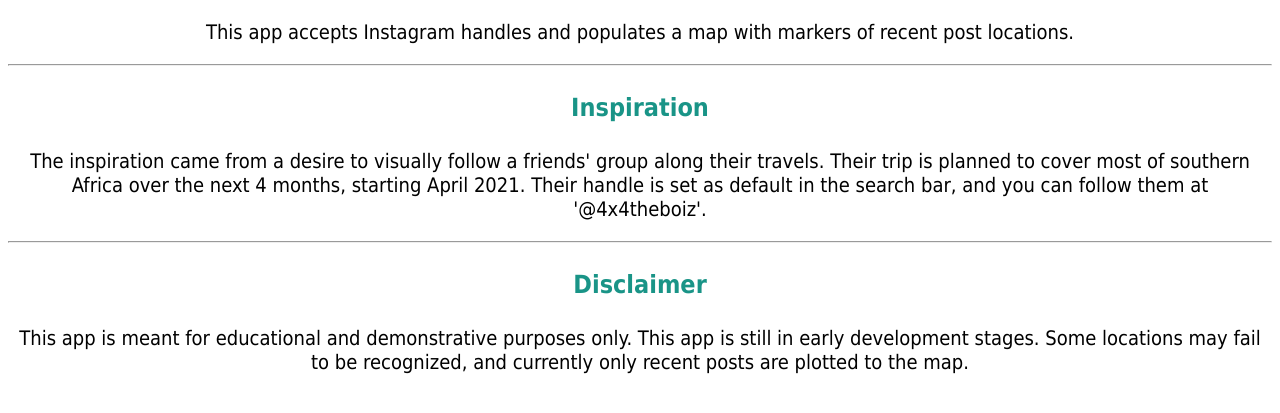
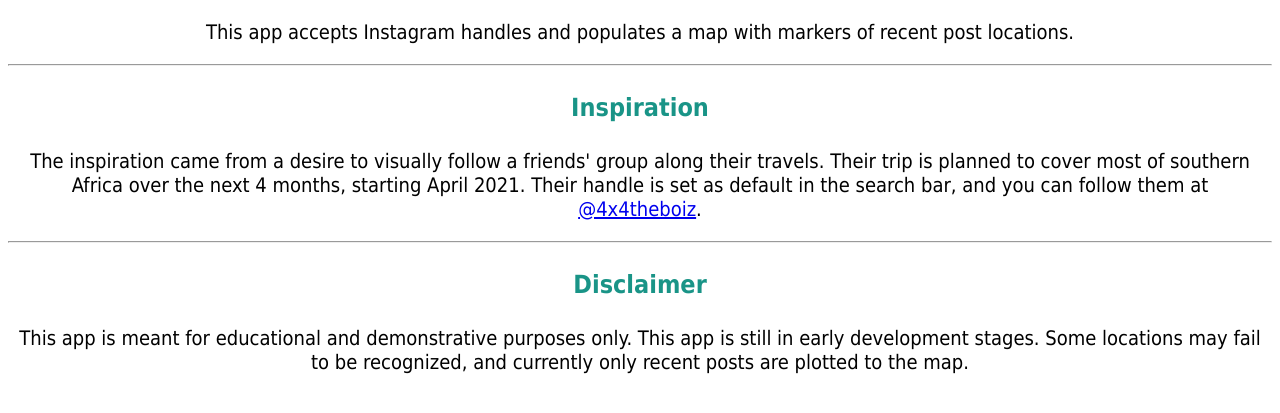
Before and after one commit to SirGlory/Instagram_Location_Mapper_Webapp, a Flask app: page /about_page in a window 1280 px wide. Shown: the part 187-600 px from the top of the page. Run offline with Flask 2, Linux system fonts and the light colour scheme.

Commit message:
Added url link to instagram page

```diff
--- a/templates/about.html
+++ b/templates/about.html
@@ -13,7 +13,7 @@
 <h3>Inspiration</h3>
 <p>The inspiration came from a desire to visually follow a friends' group along their travels.
     Their trip is planned to cover most of southern Africa over the next 4 months, starting April 2021.
-    Their handle is set as default in the search bar, and you can follow them at '@4x4theboiz'.
+    Their handle is set as default in the search bar, and you can follow them at <a href="https://www.instagram.com/4x4theboiz">@4x4theboiz</a>.
 <hr>
 <h3>Disclaimer</h3>
 <p>This app is meant for educational and demonstrative purposes only. This app is still in early development stages. Some locations may fail to be recognized,
```
